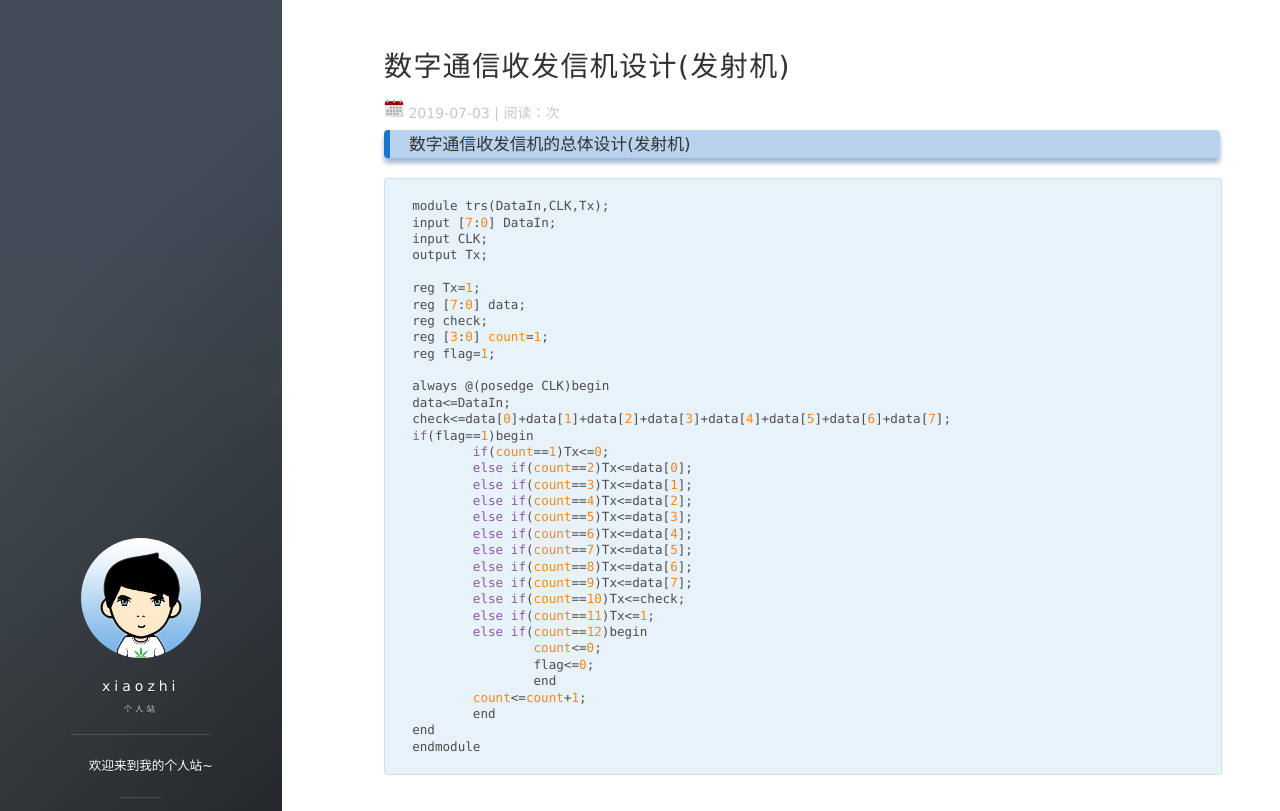
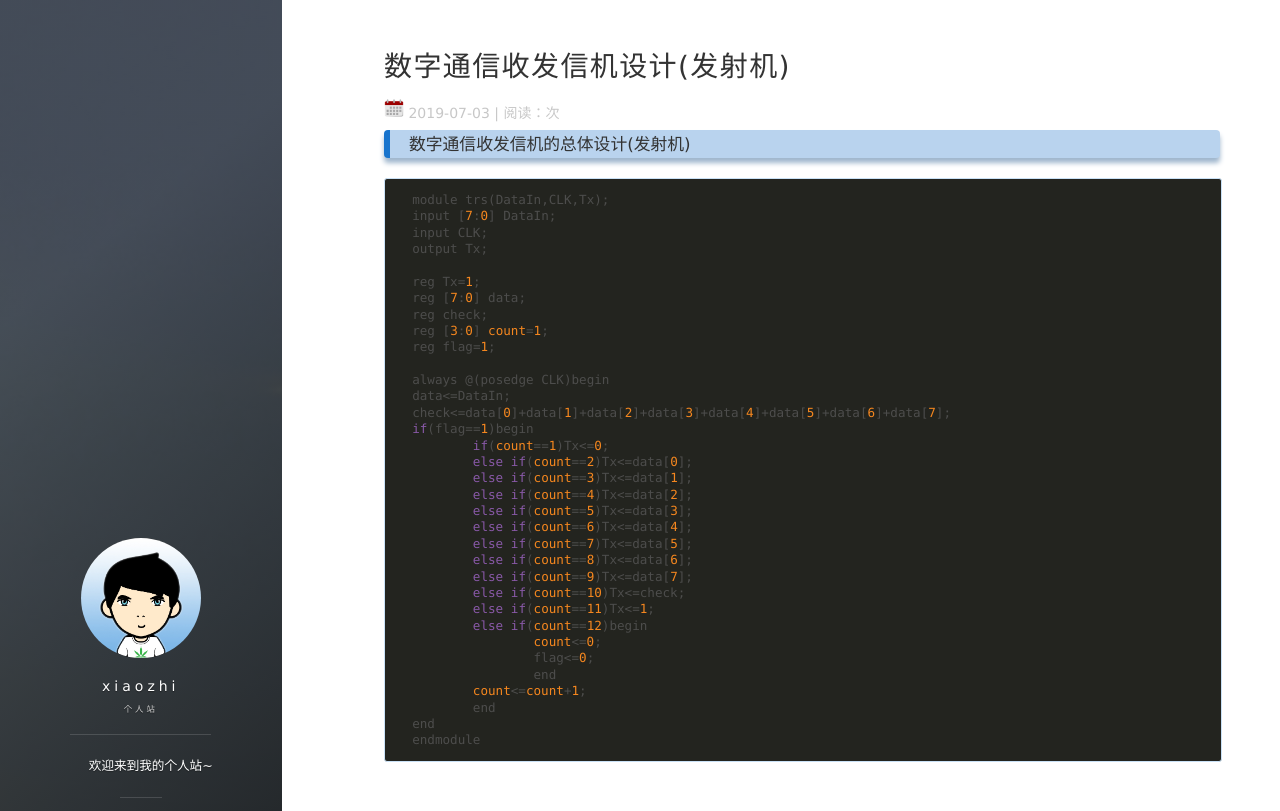
Before and after one commit to xiaozhisheji/xiaozhi.github.io, a Jekyll site: the page built from _posts/2019-07-03-数字通信收发信机的总体设计(发射机).md, in a window 1280 px wide and 1400 px high. Shown: the top 811 px of the window. Built offline with Jekyll 4.4.1, drawn with Linux system fonts in a browser that asks for light colours; nearby versions of some CDN libraries; comment, search, counter and statistics services are not loaded.

Commit message:
Update main.css

```diff
--- a/css/main.css
+++ b/css/main.css
@@ -193,9 +193,10 @@
   word-wrap: break-word; }
 
 pre {
+  display: block;
   margin-bottom: 1.3em;
-  padding: 1em 2.5%;
-  background: #e8f2fb;
+  padding: 0.5em 2.5%;
+  background: #23241f;
   border: 1px solid #c9e1f6;
   border-radius: 3px;
   font-family: Consolas, Menlo, Monaco, Lucida Console, Liberation Mono, DejaVu Sans Mono, Bitstream Vera Sans Mono, Courier New, monospace, serif;
@@ -203,6 +204,7 @@
   font-weight: normal;
   line-height: 1.3em;
   overflow: scroll; }
+
 pre code {
   padding: 0;
   background: none;
```
